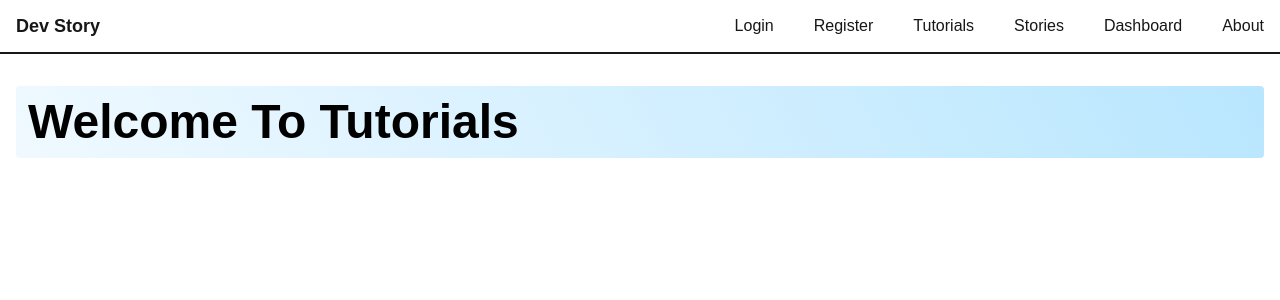
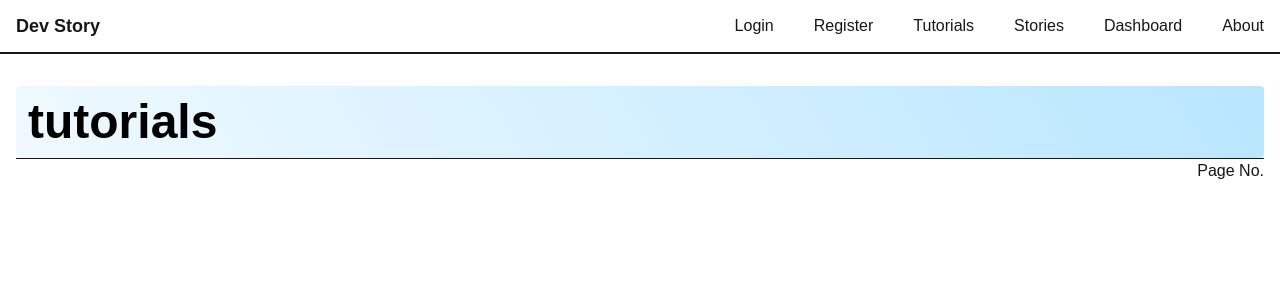
Before and after one commit to ashiqur0/hello-next, a Next.js app: page /tutorials in a window 1280 px wide. Shown: the top 300 px of the page. Built offline with nearby package versions, Linux system fonts and the light colour scheme.

Commit message:
Practice Handling All Segment And Manage Complex Route

```diff
--- /dev/null
+++ b/src/app/tutorials/[[...slug]]/page.jsx
@@ -0,0 +1,22 @@
+import Title from '@/components/Title';
+import React from 'react';
+
+const TutorialPage = async ({ params }) => {
+
+    const { slug } = await params;
+    const [technology, topic, , page_no, subject] = slug || [];
+
+    return (
+        <div>
+            <Title>{technology} tutorials</Title>
+            <h2>{topic}</h2> <hr></hr>
+
+            <div className='flex justify-between'>
+                <h3 className='font-bold'>{subject}</h3>
+                <p>Page No. {page_no}</p>
+            </div>
+        </div>
+    );
+};
+
+export default TutorialPage;
--- a/src/app/tutorials/[technology]/[topic]/pages/[page_no]/[subject]/page.jsx
+++ /dev/null
@@ -1,11 +0,0 @@
-import React from 'react';
-
-const TutorialPage = () => {
-    return (
-        <div>
-
-        </div>
-    );
-};
-
-export default TutorialPage;
--- a/src/app/tutorials/page.jsx
+++ /dev/null
@@ -1,12 +0,0 @@
-import Title from '@/components/Title';
-import React from 'react';
-
-const Tutorials = () => {
-    return (
-        <div>
-            <Title>Welcome To Tutorials</Title>
-        </div>
-    );
-};
-
-export default Tutorials;
```
